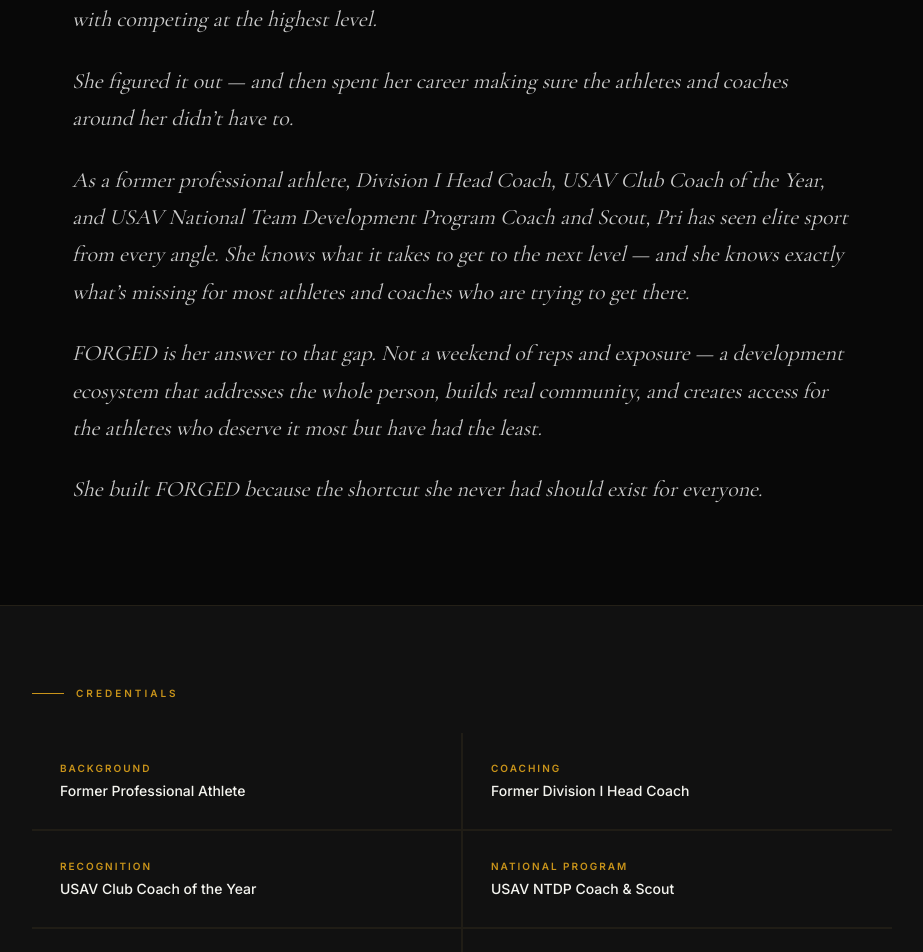
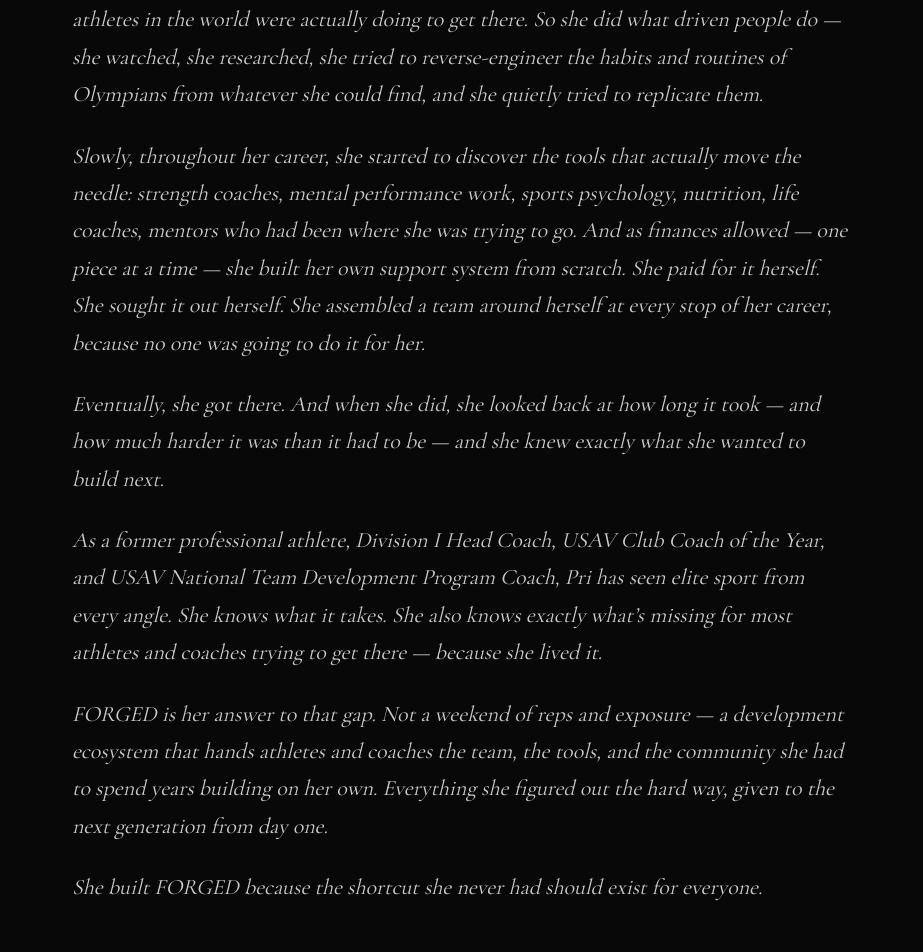
Before and after one commit to beforged26/forged-site, a Next.js app in the folder forged-site/: page /about/founder in a window 1280 px wide. Shown: the part 860-1812 px from the top of the page, without its empty margins (178-1101 px from the left). Built offline with nearby package versions, Linux system fonts and the light colour scheme.

Commit message:
Update page.tsx

```diff
--- a/forged-site/src/app/about/founder/page.tsx
+++ b/forged-site/src/app/about/founder/page.tsx
@@ -45,16 +45,19 @@
 
         <div className="font-serif italic text-[clamp(18px,2.5vw,22px)] text-light leading-[1.7] space-y-6">
           <p>
-            Pri Piantadosi-Lima navigated elite sport alone. No mentor telling her what to expect. No community to fall back on. No framework for the doubt, fear, and uncertainty that came with competing at the highest level.
+            Pri Piantadosi-Lima navigated the early stages of her elite sport career largely on her own. No one handed her a roadmap. No mentor sat her down and explained what the best athletes in the world were actually doing to get there. So she did what driven people do — she watched, she researched, she tried to reverse-engineer the habits and routines of Olympians from whatever she could find, and she quietly tried to replicate them.
           </p>
           <p>
-            She figured it out — and then spent her career making sure the athletes and coaches around her didn&rsquo;t have to.
+            Slowly, throughout her career, she started to discover the tools that actually move the needle: strength coaches, mental performance work, sports psychology, nutrition, life coaches, mentors who had been where she was trying to go. And as finances allowed — one piece at a time — she built her own support system from scratch. She paid for it herself. She sought it out herself. She assembled a team around herself at every stop of her career, because no one was going to do it for her.
           </p>
           <p>
-            As a former professional athlete, Division I Head Coach, USAV Club Coach of the Year, and USAV National Team Development Program Coach and Scout, Pri has seen elite sport from every angle. She knows what it takes to get to the next level — and she knows exactly what&rsquo;s missing for most athletes and coaches who are trying to get there.
+            Eventually, she got there. And when she did, she looked back at how long it took — and how much harder it was than it had to be — and she knew exactly what she wanted to build next.
           </p>
           <p>
-            FORGED is her answer to that gap. Not a weekend of reps and exposure — a development ecosystem that addresses the whole person, builds real community, and creates access for the athletes who deserve it most but have had the least.
+            As a former professional athlete, Division I Head Coach, USAV Club Coach of the Year, and USAV National Team Development Program Coach, Pri has seen elite sport from every angle. She knows what it takes. She also knows exactly what&rsquo;s missing for most athletes and coaches trying to get there — because she lived it.
+          </p>
+          <p>
+            FORGED is her answer to that gap. Not a weekend of reps and exposure — a development ecosystem that hands athletes and coaches the team, the tools, and the community she had to spend years building on her own. Everything she figured out the hard way, given to the next generation from day one.
           </p>
           <p>
             She built FORGED because the shortcut she never had should exist for everyone.
@@ -71,7 +74,7 @@
               { label: "Background", value: "Former Professional Athlete" },
               { label: "Coaching", value: "Former Division I Head Coach" },
               { label: "Recognition", value: "USAV Club Coach of the Year" },
-              { label: "National Program", value: "USAV NTDP Coach & Scout" },
+              { label: "National Program", value: "USAV NTDP Coach" },
               { label: "Focus", value: "Indoor Volleyball — expanding across all sports" },
               { label: "Founded", value: "FORGED — inaugural summit, Phoenix AZ, Nov 2026" },
             ].map((item) => (
```
